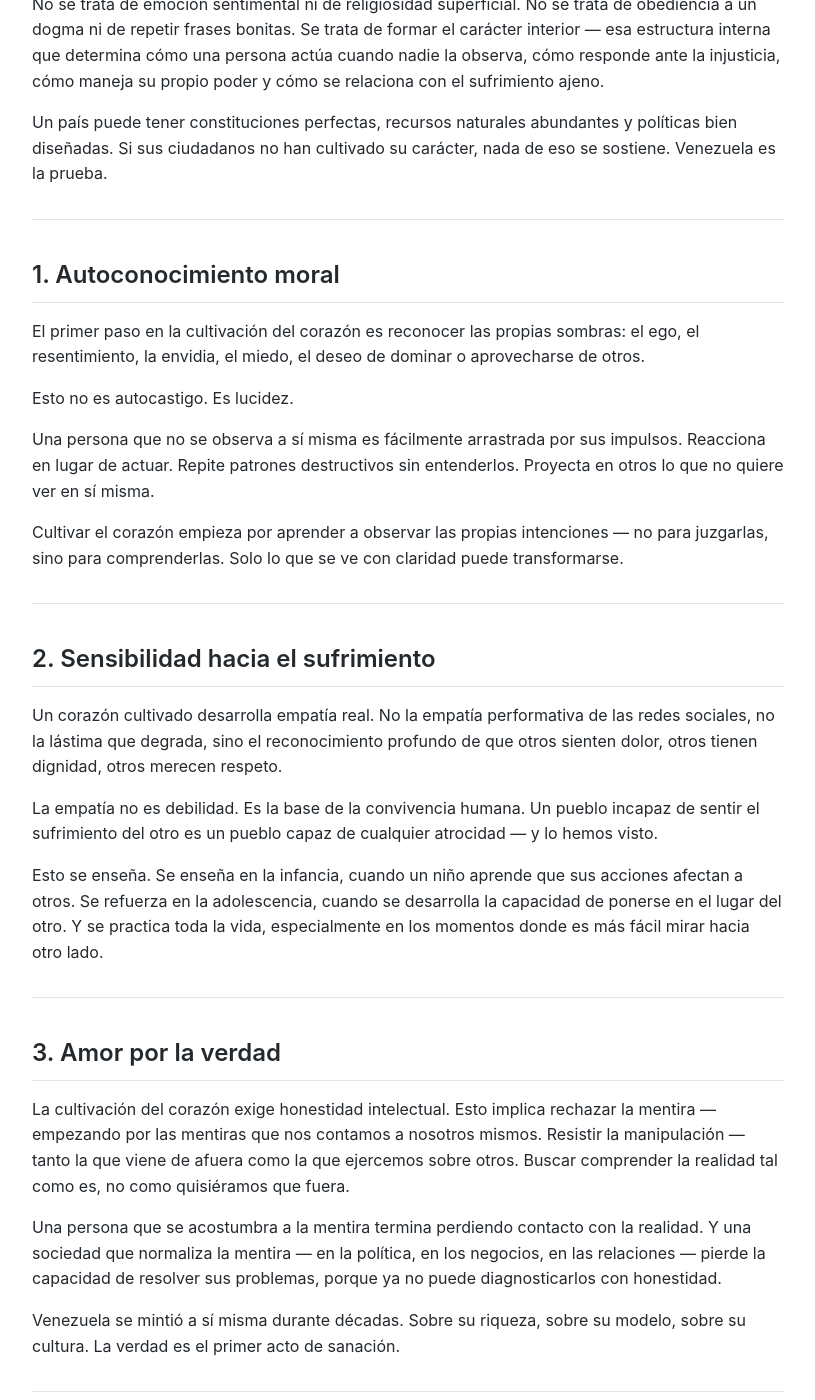
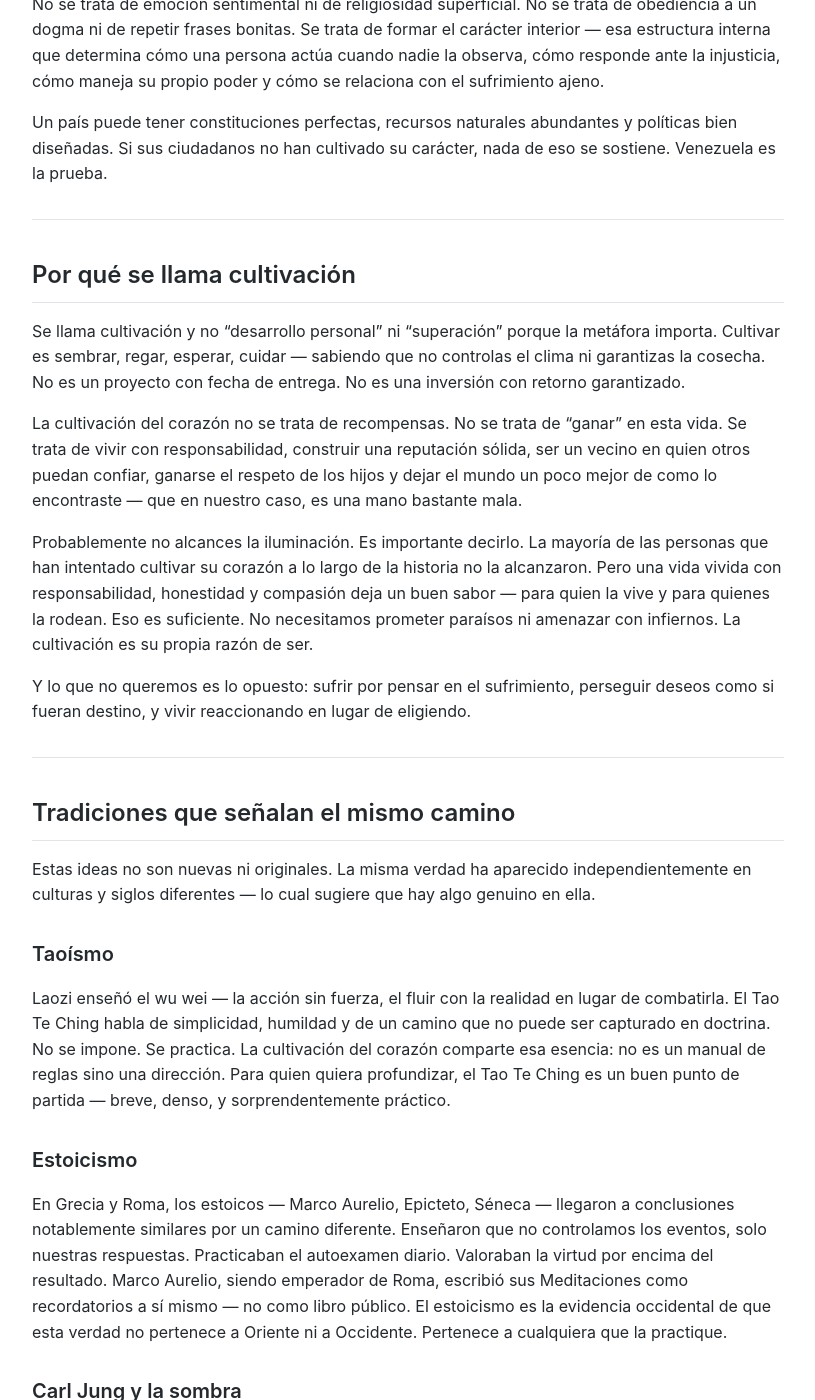
Before and after one commit to axeladriant/venezuela, a Jekyll site: the page built from cultivacion.md, in a window 1280 px wide and 1400 px high, scrolled down 510 px. Shown: the whole window, without its empty margins (232-1047 px from the left). Built offline with Jekyll 4.4.1, drawn with Linux system fonts in a browser that asks for light colours; our own code applies the rules of GitHub Pages for plain Markdown files; some of the changed text lies outside the part shown.

Commit message:
Expand cultivación: philosophical roots, not about rewards, Answer to Job
Adds Taoism, Stoicism, and Jung as traditions pointing the same direction.
Reframes cultivation as not about rewards or enlightenment but about
responsibility, reputation, and leaving the world slightly better.
References Answer to Job. Links to religion.md.

Co-Authored-By: Claude Opus 4.6 <noreply@anthropic.com>

```diff
--- a/cultivacion.md
+++ b/cultivacion.md
@@ -11,6 +11,46 @@ La cultivación del corazón es el proceso mediante el cual una persona desarrol
 No se trata de emoción sentimental ni de religiosidad superficial. No se trata de obediencia a un dogma ni de repetir frases bonitas. Se trata de formar el carácter interior — esa estructura interna que determina cómo una persona actúa cuando nadie la observa, cómo responde ante la injusticia, cómo maneja su propio poder y cómo se relaciona con el sufrimiento ajeno.
 
 Un país puede tener constituciones perfectas, recursos naturales abundantes y políticas bien diseñadas. Si sus ciudadanos no han cultivado su carácter, nada de eso se sostiene. Venezuela es la prueba.
+
+---
+
+## Por qué se llama cultivación
+
+Se llama cultivación y no "desarrollo personal" ni "superación" porque la metáfora importa. Cultivar es sembrar, regar, esperar, cuidar — sabiendo que no controlas el clima ni garantizas la cosecha. No es un proyecto con fecha de entrega. No es una inversión con retorno garantizado.
+
+La cultivación del corazón no se trata de recompensas. No se trata de "ganar" en esta vida. Se trata de vivir con responsabilidad, construir una reputación sólida, ser un vecino en quien otros puedan confiar, ganarse el respeto de los hijos y dejar el mundo un poco mejor de como lo encontraste — que en nuestro caso, es una mano bastante mala.
+
+Probablemente no alcances la iluminación. Es importante decirlo. La mayoría de las personas que han intentado cultivar su corazón a lo largo de la historia no la alcanzaron. Pero una vida vivida con responsabilidad, honestidad y compasión deja un buen sabor — para quien la vive y para quienes la rodean. Eso es suficiente. No necesitamos prometer paraísos ni amenazar con infiernos. La cultivación es su propia razón de ser.
+
+Y lo que no queremos es lo opuesto: sufrir por pensar en el sufrimiento, perseguir deseos como si fueran destino, y vivir reaccionando en lugar de eligiendo.
+
+---
+
+## Tradiciones que señalan el mismo camino
+
+Estas ideas no son nuevas ni originales. La misma verdad ha aparecido independientemente en culturas y siglos diferentes — lo cual sugiere que hay algo genuino en ella.
+
+### Taoísmo
+
+Laozi enseñó el wu wei — la acción sin fuerza, el fluir con la realidad en lugar de combatirla. El Tao Te Ching habla de simplicidad, humildad y de un camino que no puede ser capturado en doctrina. No se impone. Se practica. La cultivación del corazón comparte esa esencia: no es un manual de reglas sino una dirección. Para quien quiera profundizar, el Tao Te Ching es un buen punto de partida — breve, denso, y sorprendentemente práctico.
+
+### Estoicismo
+
+En Grecia y Roma, los estoicos — Marco Aurelio, Epicteto, Séneca — llegaron a conclusiones notablemente similares por un camino diferente. Enseñaron que no controlamos los eventos, solo nuestras respuestas. Practicaban el autoexamen diario. Valoraban la virtud por encima del resultado. Marco Aurelio, siendo emperador de Roma, escribió sus Meditaciones como recordatorios a sí mismo — no como libro público. El estoicismo es la evidencia occidental de que esta verdad no pertenece a Oriente ni a Occidente. Pertenece a cualquiera que la practique.
+
+### Carl Jung y la sombra
+
+En el siglo XX, el psicólogo Carl Jung dio un marco moderno a algo que los cultivadores siempre supieron: que el primer paso es reconocer las propias sombras. Jung llamó "sombra" a todo lo que reprimimos o negamos en nosotros mismos — los impulsos, los miedos, las capacidades destructivas que preferimos no ver. Su trabajo mostró que lo que no se hace consciente se convierte en destino: repetimos lo que no entendemos.
+
+La individuación de Jung — el proceso de volverse una persona integra, completa — se parece mucho a lo que aquí llamamos cultivación. No se trata de ser perfecto sino de ser honesto consigo mismo. De integrar la sombra en lugar de negarla.
+
+Jung también escribió "Respuesta a Job" — un texto donde explora la relación entre la conciencia humana y lo divino, respondiendo a Yahvé en nombre de Job. Es una lectura que vale la pena para quien quiera entender cómo la psicología moderna se conecta con las preguntas más antiguas de la religión.
+
+### Lo que estas tradiciones comparten
+
+El taoísmo dice: fluye, no fuerces, observa. El estoicismo dice: controla tu respuesta, no el mundo. Jung dice: conoce tu sombra antes de que te controle. Buda dice: el sufrimiento viene del apego. Jesús dice: ama al prójimo como a ti mismo.
+
+Diferentes palabras, diferentes siglos, diferentes continentes. La misma dirección.
 
 ---
 
@@ -93,5 +133,6 @@ Los grandes cambios nacionales empiezan en decisiones pequeñas y repetidas. Un
 ---
 
 **Ver también:** [Oficios fundamentales](./oficios.md) — la cultivación práctica: de la tierra, de las manos, del sustento.
+[Religión](./religion.md) — la historia de las tradiciones espirituales y su relación con la cultivación.
 
 [← Volver al índice](./README.md)
```
